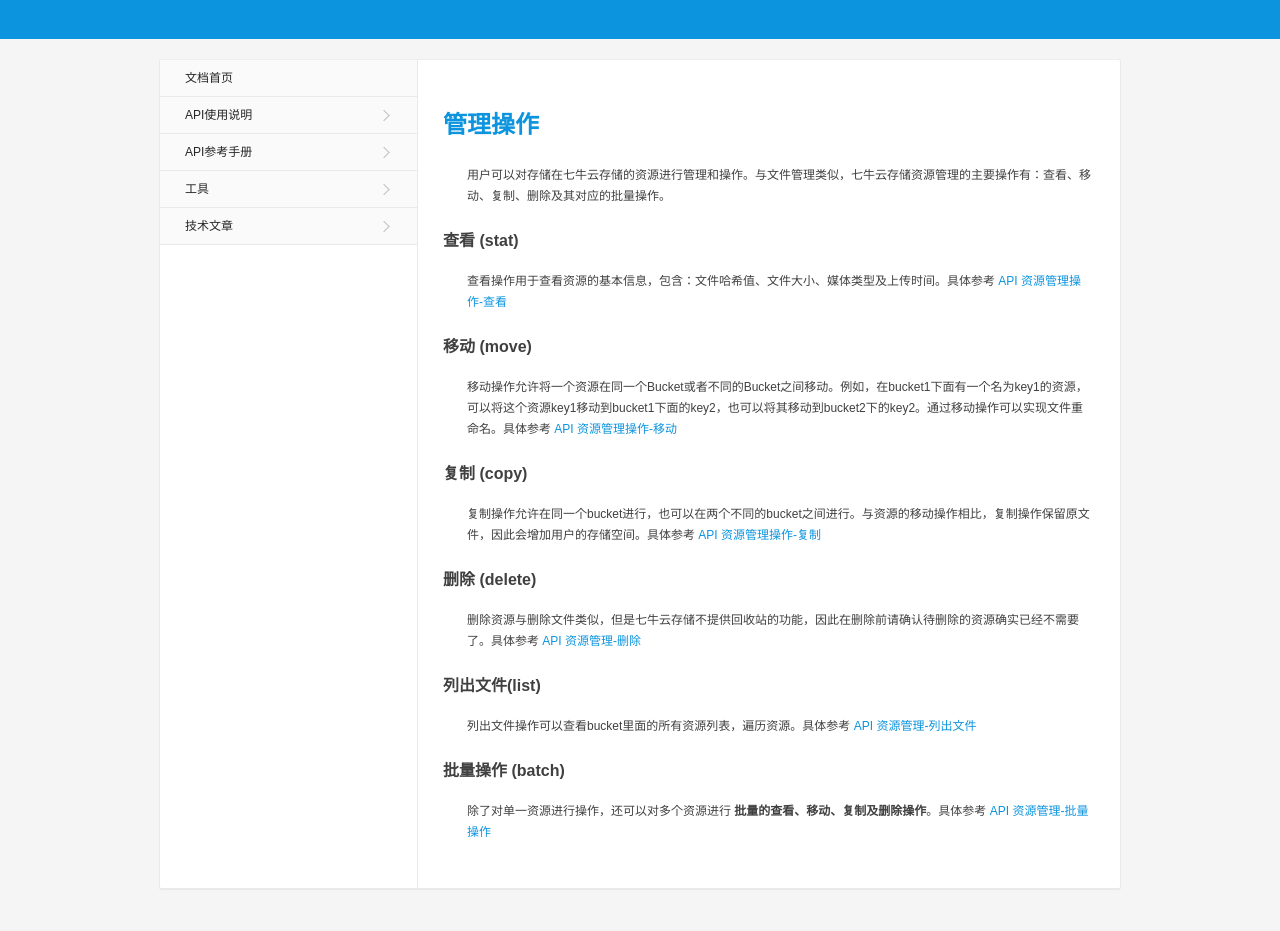
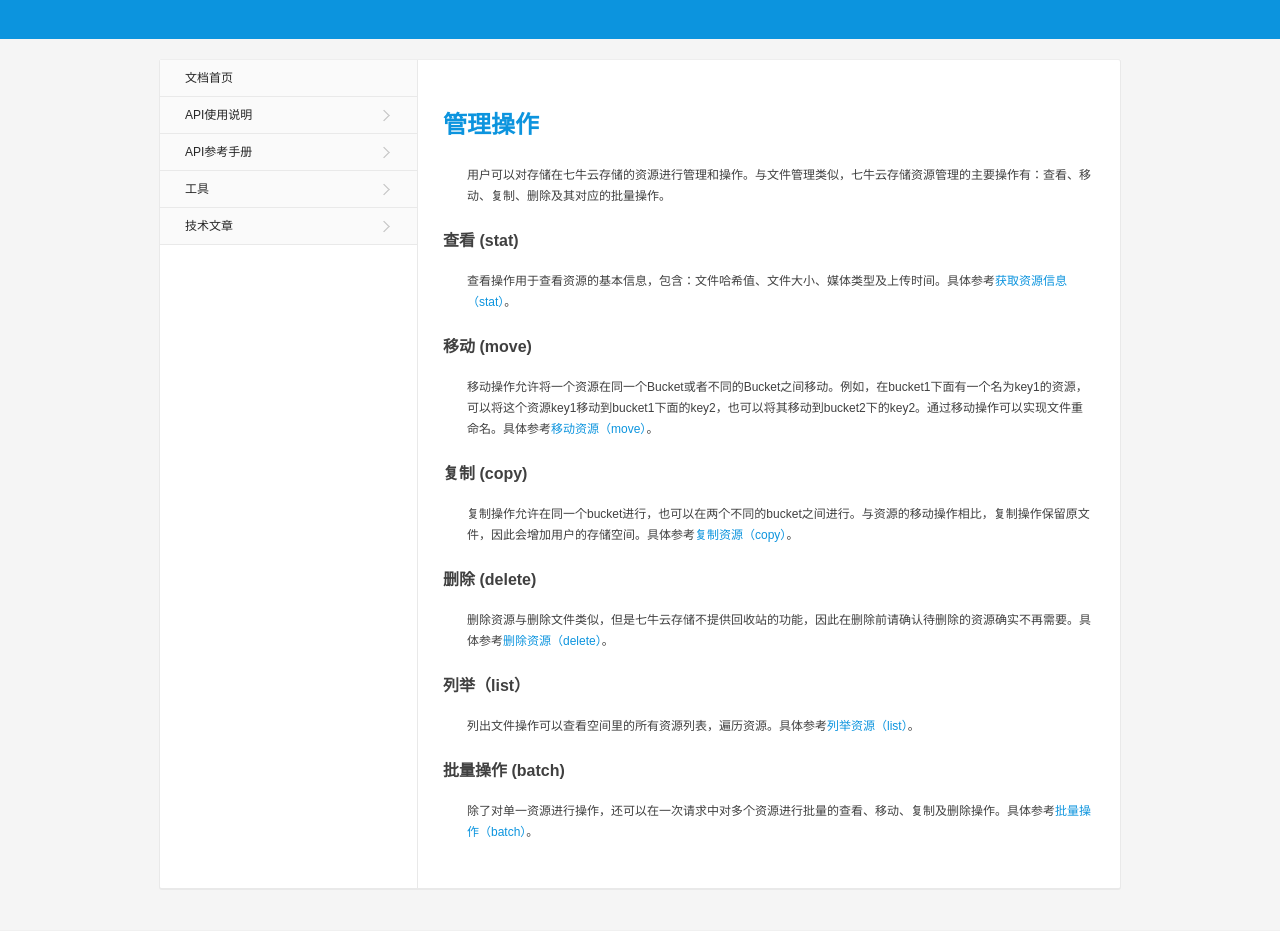
Before and after one commit to qiniu/docs.qiniu.com, a Jekyll site: the page built from docs/v6/api/overview/rs/rs.markdown, in a window 1280 px wide. Built offline with Jekyll 4.4.1, drawn with Linux system fonts in a browser that asks for light colours; nearby versions of some CDN libraries; library files that are not in the unit come from our copies.

Commit message:
Fixed broken links of resource management.

```diff
--- a/docs/v6/api/overview/rs/rs.markdown
+++ b/docs/v6/api/overview/rs/rs.markdown
@@ -12,29 +12,29 @@
 <a name="stat"></a>
 ## 查看 (stat)
 
-查看操作用于查看资源的基本信息，包含：文件哈希值、文件大小、媒体类型及上传时间。具体参考 [API 资源管理操作-查看](/api/v6/rs.html#stat)
+查看操作用于查看资源的基本信息，包含：文件哈希值、文件大小、媒体类型及上传时间。具体参考[获取资源信息（stat）](/docs/v6/api/reference/rs/stat.html)。
 
 <a name="move"></a>
 ## 移动 (move)
 
-移动操作允许将一个资源在同一个Bucket或者不同的Bucket之间移动。例如，在bucket1下面有一个名为key1的资源，可以将这个资源key1移动到bucket1下面的key2，也可以将其移动到bucket2下的key2。通过移动操作可以实现文件重命名。具体参考 [API 资源管理操作-移动](/api/rs.html#move)
+移动操作允许将一个资源在同一个Bucket或者不同的Bucket之间移动。例如，在bucket1下面有一个名为key1的资源，可以将这个资源key1移动到bucket1下面的key2，也可以将其移动到bucket2下的key2。通过移动操作可以实现文件重命名。具体参考[移动资源（move）](/docs/v6/api/reference/rs/move.html)。
 
 <a name="copy"></a>
 ## 复制 (copy)
 
-复制操作允许在同一个bucket进行，也可以在两个不同的bucket之间进行。与资源的移动操作相比，复制操作保留原文件，因此会增加用户的存储空间。具体参考 [API 资源管理操作-复制](/api/v6/rs.html#copy)
+复制操作允许在同一个bucket进行，也可以在两个不同的bucket之间进行。与资源的移动操作相比，复制操作保留原文件，因此会增加用户的存储空间。具体参考[复制资源（copy）](/docs/v6/api/reference/rs/copy.html)。
 
 <a name="delete"></a>
 ## 删除 (delete)
 
-删除资源与删除文件类似，但是七牛云存储不提供回收站的功能，因此在删除前请确认待删除的资源确实已经不需要了。具体参考 [API 资源管理-删除](/api/v6/rs.html#delete)
+删除资源与删除文件类似，但是七牛云存储不提供回收站的功能，因此在删除前请确认待删除的资源确实不再需要。具体参考[删除资源（delete）](/docs/v6/api/reference/rs/delete.html)。
 
 <a name="list"></a>
+## 列举（list）
 
-## 列出文件(list)
-列出文件操作可以查看bucket里面的所有资源列表，遍历资源。具体参考 [API 资源管理-列出文件](/api/v6/rs.html#list)
+列出文件操作可以查看空间里的所有资源列表，遍历资源。具体参考[列举资源（list）](/docs/v6/api/reference/rs/list.html)。
 
 <a name="batch"></a>
 ## 批量操作 (batch)
 
-除了对单一资源进行操作，还可以对多个资源进行 <b>批量的查看、移动、复制及删除操作</b>。具体参考 [API 资源管理-批量操作](/api/v6/rs.html#batch)
+除了对单一资源进行操作，还可以在一次请求中对多个资源进行批量的查看、移动、复制及删除操作。具体参考[批量操作（batch）](/docs/v6/api/reference/rs/batch.html)。
```
